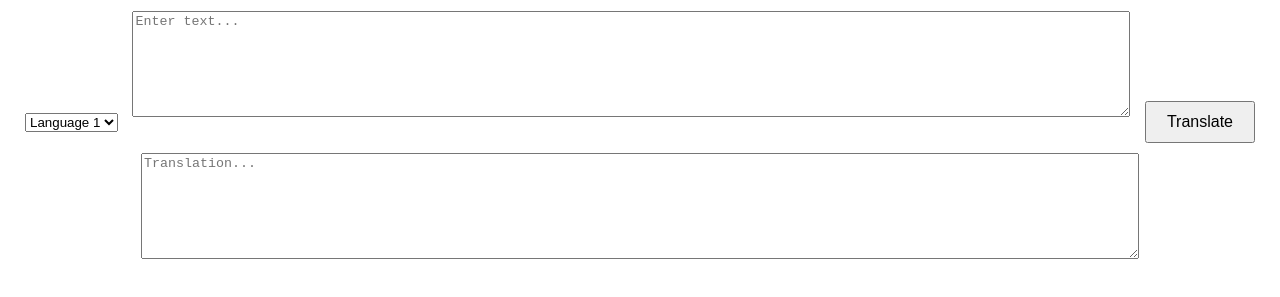
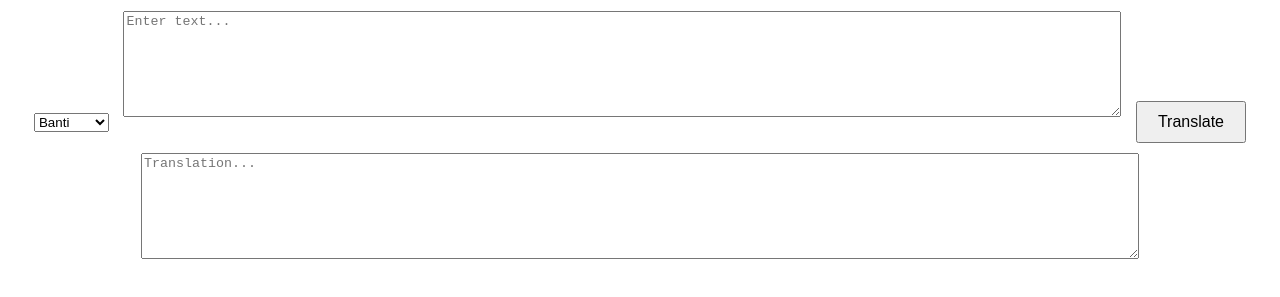
Before and after one commit to Vraelean-Technologies/world-of-tongues, a plain HTML site: page index.html in a window 1280 px wide. Shown: the part 79-376 px from the top of the page. Drawn offline with Linux system fonts and the light colour scheme; no server answers.

Commit message:
Update index.html

```diff
--- a/index.html
+++ b/index.html
@@ -9,9 +9,9 @@
 <body>
   <h1>Conlang Translator</h1>
   <select id="languageSelect" onchange="loadDictionary()">
-    <option value="language1">Language 1</option>
-    <option value="language2">Language 2</option>
-    <option value="language3">Language 3</option>
+    <option value="language1">Banti</option>
+    <option value="language2">Vraelean</option>
+    <option value="language3">Wordlink</option>
     <!-- Add more languages as needed -->
   </select>
   <textarea id="inputText" placeholder="Enter text..."></textarea>
```
